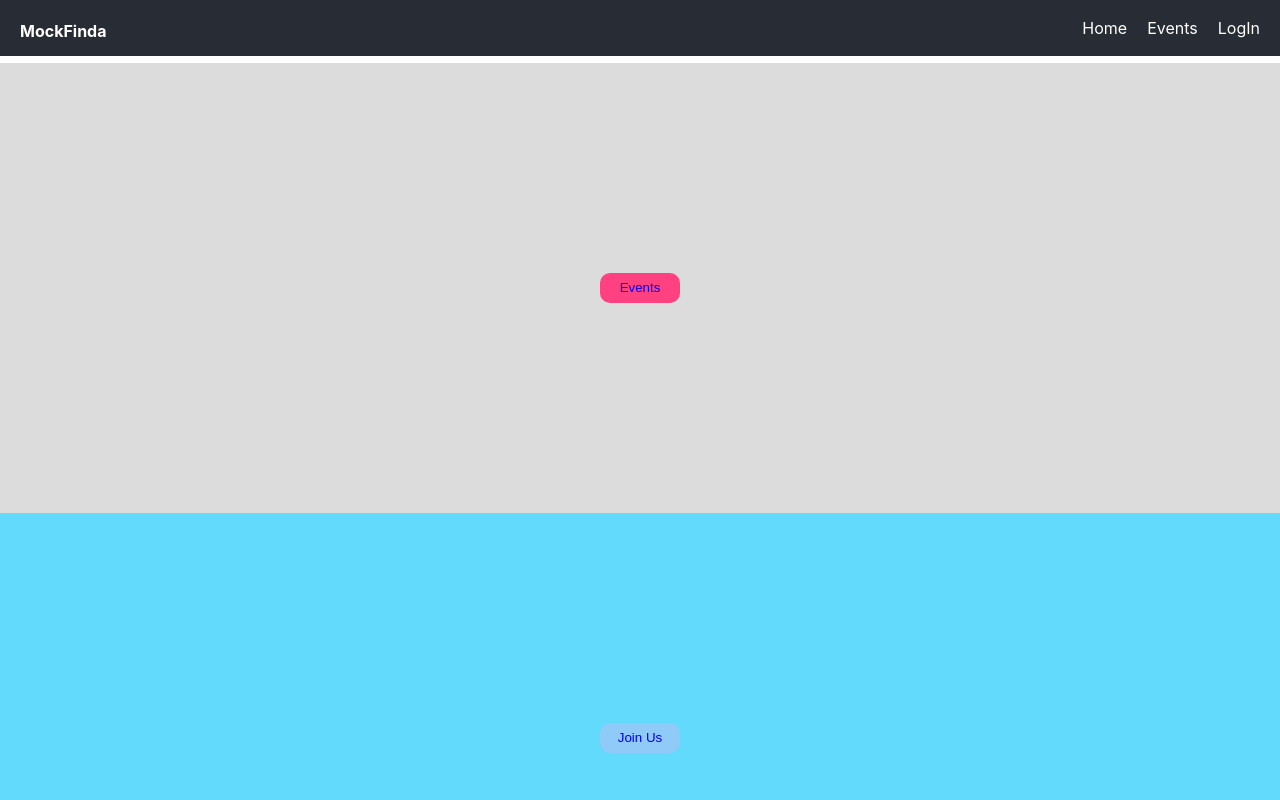
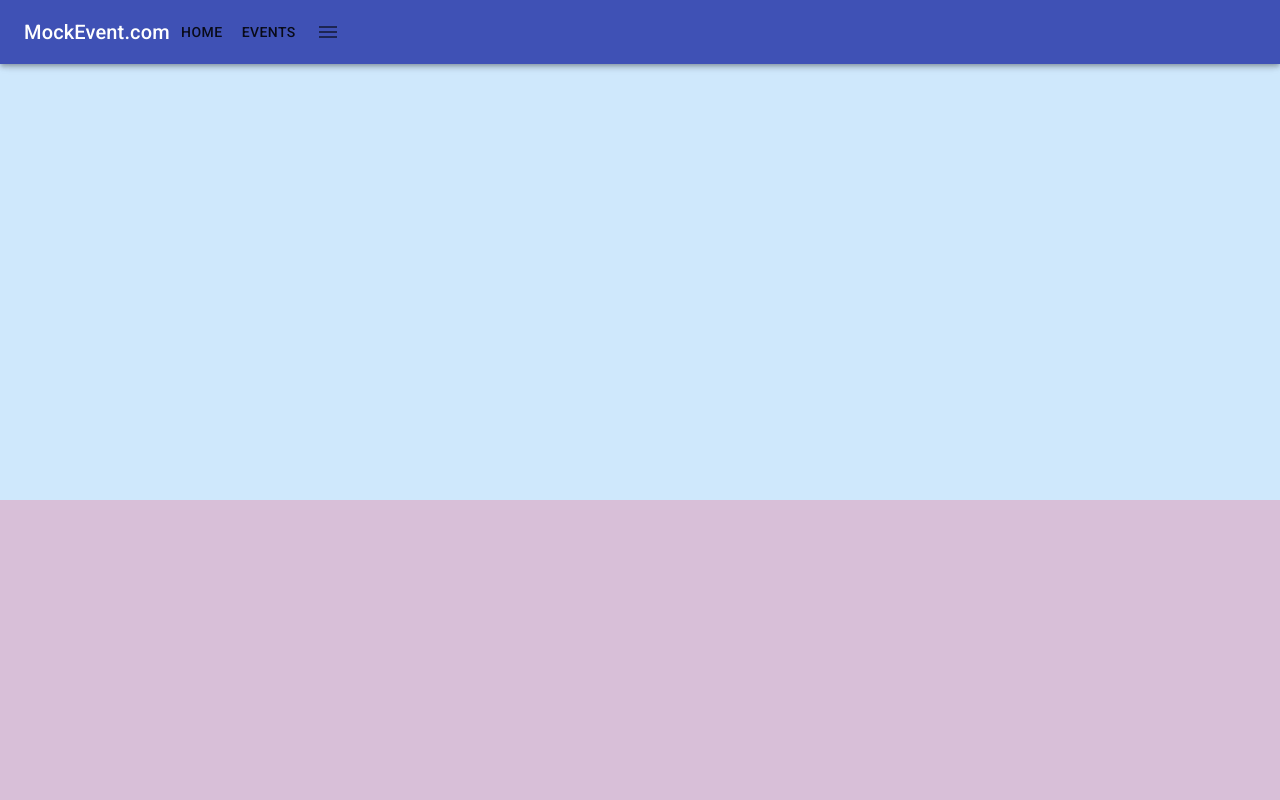
Before and after one commit to CharShewFan/ass2-react, a React (Create React App) app in the folder ass2/: page / in a window 1280 px wide. Shown: the top 800 px of the page. Built offline with nearby package versions, Linux system fonts and the light colour scheme.

Commit message:
add component and matreial UI to project, add a nav header

```diff
--- a/ass2/package.json
+++ b/ass2/package.json
@@ -2,16 +2,21 @@
   "name": "ass2",
   "version": "0.1.0",
   "private": true,
+
   "dependencies": {
     "@material-ui/core": "^4.11.3",
+    "@material-ui/icons": "^4.11.2",
     "@testing-library/jest-dom": "^5.11.4",
     "@testing-library/react": "^11.1.0",
     "@testing-library/user-event": "^12.1.10",
+    "prop-types": "^15.7.2",
     "react": "^17.0.2",
     "react-dom": "^17.0.2",
     "react-scripts": "4.0.3",
     "web-vitals": "^1.0.1"
   },
+
+
   "scripts": {
     "start": "react-scripts start",
     "build": "react-scripts build",
--- a/ass2/src/App.css
+++ b/ass2/src/App.css
@@ -1,5 +1,6 @@
 .App {
   text-align: center;
+  margin: 0;
 }
 
 .App-logo {
--- a/ass2/src/App.js
+++ b/ass2/src/App.js
@@ -1,7 +1,5 @@
+import Home from "./view/Home";
 
-import './App.css';
-import NavBar from './components/NavBar'
-import Home from "./view/Home";
 
 function App() {
   return (
--- /dev/null
+++ b/ass2/src/components/DrpoDownMenu.js
@@ -0,0 +1,45 @@
+import IconButton from '@material-ui/core/IconButton/IconButton'
+import React from 'react'
+import MenuIcon from '@material-ui/icons/Menu'
+import Menu from '@material-ui/core/Menu'
+import MenuItem from '@material-ui/core/MenuItem'
+
+
+ function DropDownMenu() {
+    const [anchorEl, setAnchorEl] = React.useState(null);
+
+    const handleClick = (event) => {
+      setAnchorEl(event.currentTarget);
+    };
+
+    const handleClose = () => {
+      setAnchorEl(null);
+    };
+
+    return(
+        <div>
+           <IconButton aria-haspopup="true" onClick={handleClick}>
+               <MenuIcon></MenuIcon>
+           </IconButton>
+
+           <Menu
+            id="drop-down"
+            anchorEl={anchorEl}
+            keepMounted
+            open={Boolean(anchorEl)}
+            onClose={handleClose}
+           >
+               <MenuItem onClick={handleClose}>Log In</MenuItem>
+               <MenuItem onClick={handleClose}>User Info</MenuItem>
+           </Menu>
+       </div>
+
+    )
+
+ }
+
+
+
+
+
+ export default DropDownMenu;
--- a/ass2/src/components/NavBar.js
+++ b/ass2/src/components/NavBar.js
@@ -1,23 +1,37 @@
-import navBar from '../css/navBar.css'
+import AppBar from '@material-ui/core/AppBar/index';
+import Toolbar from '@material-ui/core/Toolbar/Toolbar'
+import MenuIcon from '@material-ui/icons/Menu'
+import Typography from '@material-ui/core/Typography/Typography'
+import Button from '@material-ui/core/Button'
+import Menu from '@material-ui/core/Menu'
+import MenuItem from '@material-ui/core/MenuItem';
+//import ButtonGroup from '@material-ui/core/ButtonGroup'
+import React from 'react'
+import DropDownMenu from './DrpoDownMenu'
+
+
 
 function NavBar(){
     return(
-        <div className="navigation">
-            <nav>
-                <h4 className="brandName">MockFinda</h4>
-                <div className={"linkBox"}>
-                    <a href="/" >Home</a>
-                    <a href="/" >Events</a>
-                    <div className="avatar"/>
-                    <a href="/" >LogIn</a>
-                </div>
+        <div>
 
-            </nav>
+            <AppBar>
+                <Toolbar>
+                    <Typography variant="h6">MockEvent.com</Typography>
+
+
+                    <Button>Home</Button>
+                    <Button>Events</Button>
+
+                   <DropDownMenu/>
+
+
+
+                </Toolbar>
+            </AppBar>
 
         </div>
-
-    )
-
+    );
 }
 
 export default NavBar;
--- a/ass2/src/css/home.css
+++ b/ass2/src/css/home.css
@@ -1,50 +1,21 @@
-
-
-.blockOne {
+.Home{
     width: 100%;
-    background-color: gainsboro;
-    height: 450px;
-    display: flex;
-    align-items: center;
-    justify-content: center;
-}
-
-.blockTwo {
-    width: 100%;
-    background-color: #61dafb;
-    height: 450px;
-    display: flex;
-    align-items: center;
-    justify-content: center;
+    margin: 0;
 }
 
 
-.blockOne .events{
-    display: block;
-    width: 80px;
-    height: 30px;
-    border: 1px ;
-    border-radius: 10px;
-    color: #282c34;
-    background-color: #FF4081;
+.block-1{
+    width: 100%;
+    background-color:#cfe8fc ;
+    height: 500px;
 }
 
-.blockOne .events a :active{
-    color: red;
+.block-2{
+    width: 100%;
+    background-color: thistle;
+    height: 500px;
 }
 
-.blockTwo .joinUs{
+.block-1 button{
     display: block;
-    width: 80px;
-    height: 30px;
-    background-color: #90CAF9
-;
 }
-
-
-
-
-.blockTwo .joinUs{
-    border: 1px  ;
-    border-radius: 10px;
-}
--- a/ass2/src/view/Home.js
+++ b/ass2/src/view/Home.js
@@ -1,18 +1,17 @@
-//import navBar from '../css/navBar.css'
-import home from '../css/home.css'
+import HomeStyle from '../css/home.css'
+import Container from '@material-ui/core/Container';
 import NavBar from "../components/NavBar";
+import Button from '@material-ui/core/Button'
 
 function Home(){
     return(
-        <div>
-            <NavBar style={"margin-bottom:0px"} />
-            <div className={"blockOne"}>
-                <button className={"events"} type={"button"}><a href="/">Events</a></button>
-            </div>
+        <div className="Home">
+            <NavBar/>
+            <Container className="block-1">
+                <Button variant="contained" color="secondary">Events</Button>
+            </Container>
 
-            <div className={"blockTwo"}>
-                <button className={"joinUs"} ><a href="/">Join Us</a></button>
-            </div>
+            <Container className="block-2"></Container>
         </div>
 
     )
```
Also changed, not shown: 1 other file (tests, documents, lock files or other folders).
